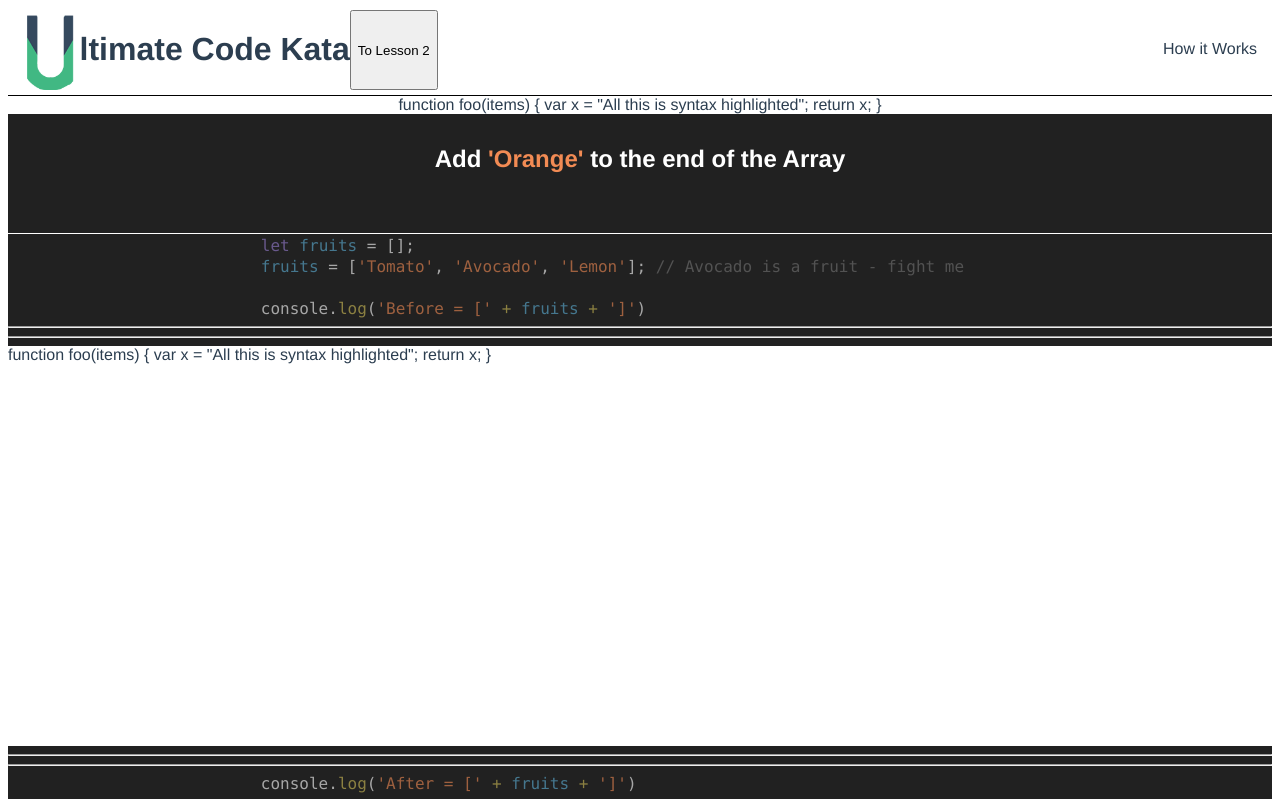
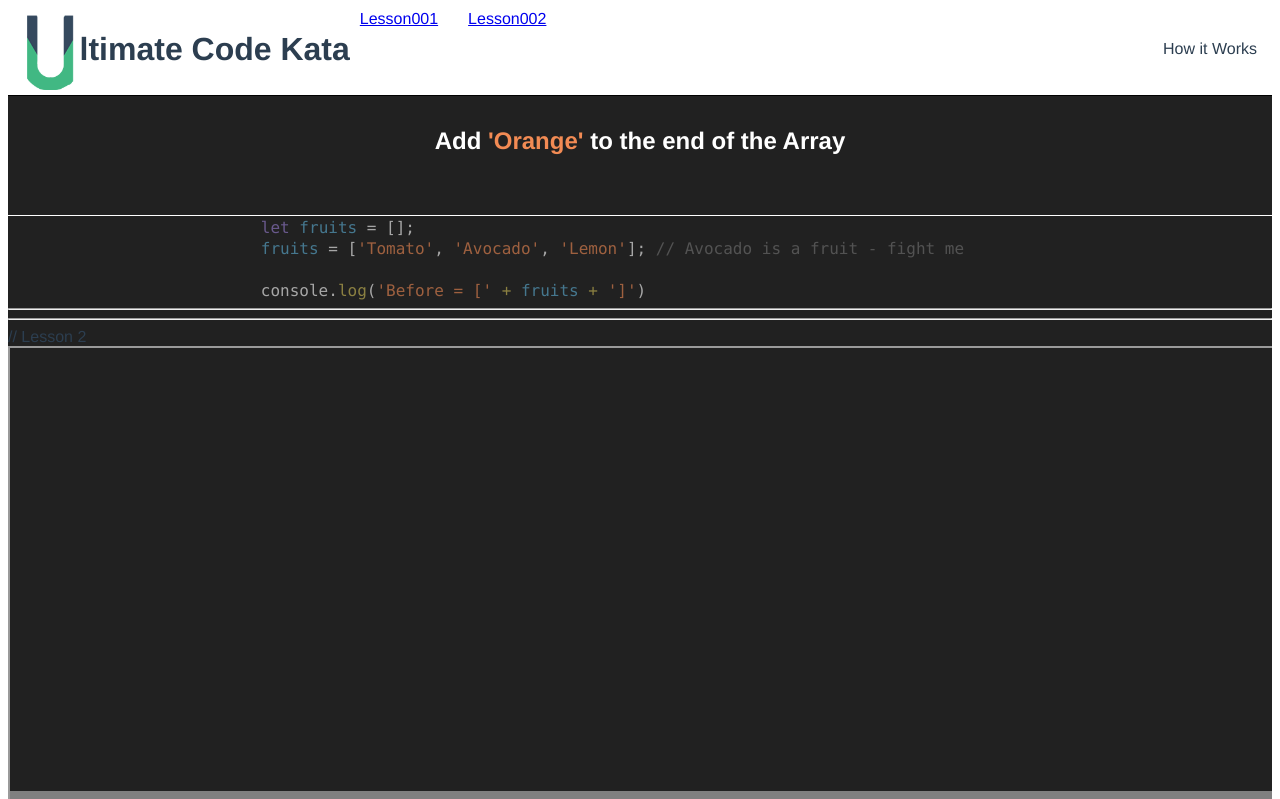
Before and after one commit to dm-creations/ultimate-kata, a Vue app in the folder ultimate-kata-vue/: page /lesson-2 in a window 1280 px wide. Shown: the top 799 px of the page. Built offline with nearby package versions, Linux system fonts and the light colour scheme.

Commit message:
some notes on proppage

```diff
--- a/ultimate-kata-vue/package.json
+++ b/ultimate-kata-vue/package.json
@@ -1,6 +1,6 @@
 {
   "name": "ultimate-kata-vue",
-  "version": "0.1.0",
+  "version": "0.1.1",
   "private": true,
   "scripts": {
     "serve": "vue-cli-service serve",
--- a/ultimate-kata-vue/public/index.html
+++ b/ultimate-kata-vue/public/index.html
@@ -39,8 +39,9 @@
     <div id="app"></div>
     <!-- built files will be auto injected -->
   </body>
-  <!-- <script src="/Users/Dwayne/Documents/ultimate-kata/ultimate-kata-vue/ace-builds-master/src/ace.js" type="text/javascript" charset="utf-8"></script> -->
+  <!-- <script src="/node_modules/ace-builds/src-noconflict/ace.js" type="text/javascript" charset="utf-8"></script> -->
   <script>
+  // ace.edit('editor');
     // var editor = ace.edit("editor");
     // editor.setTheme("ace/theme/cobalt");
     // editor.session.setMode("ace/mode/html");
--- a/ultimate-kata-vue/src/App.vue
+++ b/ultimate-kata-vue/src/App.vue
@@ -4,42 +4,79 @@
     <question title="Question"></question>
     <render title="Render"></render> -->
     <app-header></app-header>
-          <div id="editor" class="">function foo(items) {
-    var x = "All this is syntax highlighted";
-    return x;
-      }</div>
-    <lesson001></lesson001>
+
+    <router-view v-on:created="setCode"/>
     <app-footer></app-footer>
   </div>
 </template>
 
 <script>
-// import HelloWorld from './components/HelloWorld.vue';
-// import question from './components/question.vue';
-// import render from './components/render.vue';
+import routes from './router'
 import header from './components/header.vue';
-import lesson001 from './components/lesson001.vue';
 import footer from './components/footer.vue';
-// import ace from 'ace-builds/src/ace.js';
-// import 'ace-builds/src/mode-javascript.js';
 
 export default {
   name: 'App',
+  routes,
   components: {
     'app-header': header,
-    lesson001,
     'app-footer': footer
+  },
+  beforeCreate: function() {
+    // console.log(this.$ace)
+  },
+  mounted() {},
+  methods: {
+    setCode(lessonCode, language, theme) {
+      // Take the lesson from the child component into vm.data()
+      this.currentLesson = lessonCode;
+      this.modePath = language || this.modePath; // Javascript is the default if lesson component has no lesson language
+      this.themePath = theme || this.themePath; // what if lesson has theme but not language or vice versa? Always set false inside components?
+    },
+    goSay(foo) {
+      console.log(foo ? foo : 'keep trying')
+    },
+    childCode(event, value) {
+      console.log('From the child:', value)
+    },
+    getCode() {
+      return this.aceEditor.getValue();
+    }
   },
   data() {
     return {
-      component: 'lesson001'
+      lessonSession: '',
+      themePath: 'ace/theme/monokai',
+      currentLesson: ''
     }
   }
 }
 
-// var editor = ace.edit("editor");
+//   setup() {
+//     return { dode }
+//     }
+//  DOM Manipuations happen during and after mounted I think
+
+
+// beforeCreate
+// created --> called earlier in order to trigger actions like data fetching from API backend
+// beforeMount
+// mounted
+// beforeUpdate,
+// updated
+// beforeDestroy
+// destroyed
+
+
+
+// why do we want data return { aceEditor: null, } ?
+
+      // this.aceEditor.setSelection({
+      //           start: {row: 0, column: 0},
+      //           end: {row: 0, column: 0}
+      //       });
 // editor.setTheme("ace/theme/cobalt");
-// editor.session.setMode("ace/mode/html");
+// editor.session.setMode("ace/mode/javascript");
 
 // editor.commands.addCommands([{
 //   name: "showSettingsMenu",
@@ -67,9 +104,7 @@ export default {
   vertical-align: top;
 }
 #app .lesson {
-  box-sizing: border-box;
-  display: block;
-  width: 100%;
+  border: 0;
 }
 p {
   margin: 2px 0;
--- a/ultimate-kata-vue/src/components/header.vue
+++ b/ultimate-kata-vue/src/components/header.vue
@@ -6,7 +6,8 @@
                 <h1>ltimate Code Kata</h1>
             </span>
         </div>
-        <button to="./lesson002.vue">To Lesson 2</button>
+      <router-link class="r-link" :to="{ name: 'lesson001' }">Lesson001</router-link>
+      <router-link class="r-link" :to="{ name: 'lesson002' }">Lesson002</router-link>
         <span class="header-items">
             <p>How it Works</p>
         </span>
@@ -47,4 +48,8 @@ export default {
         margin-top: 0;
         text-align: right;
       }
+      .r-link {
+        margin-left: 10px;
+        margin-right: 20px;
+      }
 </style>
--- a/ultimate-kata-vue/src/components/lesson001.vue
+++ b/ultimate-kata-vue/src/components/lesson001.vue
@@ -1,5 +1,6 @@
 <template>
-  <div class="lesson code-bg">
+  <div class="lesson">
+    <div class="code-bg">
       <div class="prompt">
         <h1 class="white-txt">{{ title }}</h1>
         <h2 class="white-txt">
@@ -24,32 +25,98 @@
       </div>
       <div class="code-sandbox">
           <!-- <iframe class="box-iframe" src="https://codesandbox.io/s/lesson001-shvdr?codemirror=1&runonclick=1"></iframe> -->
-      <div id="editor" class="">function foo(items) {
-    var x = "All this is syntax highlighted";
-    return x;
-      }</div>
+        <div id="editor" class="">let fruits = [];
+        fruits = ['Tomato', 'Avocado', 'Lemon']; // Avocado is a fruit - fight me↵
+
+        console.log('Before = [' + fruits + ']')</div>
       </div>
       <hr /><hr />
       <div class="greyed-out">
         <p>console.<span class="method">log</span>(<span class="string">'After = ['</span> <span class="operator">+ </span><span class="vari">fruits</span><span class="operator"> + </span><span class="string">']'</span>)</p>
       </div>
-    <div class="run">Submit Code</div>
+      <div v-on:click="submit" class="run">Submit Code</div>
+    </div>
+    <iframe class="box-iframe" v-bind:srcdoc="lessonSession"></iframe>
   </div>
 </template>
 
 <script>
+
+
+
+// var jog = 'I jog';
 export default {
   name: 'lesson001',
   props: {
-    title: String
+    title: String,
+    userValue: Function,
+    lessonSession: [String, Function]
+  },
+  data() {
+    return {
+      value: 'We jog',
+      language: 'ace/mode/html',
+      lessonStartLine: 6,
+      lessonCode: '<h1>Check The Console for the Answer</h1>' + `
+<script>
+  let fruits = [];
+  fruits = ['Tomato', 'Avocado', 'Lemon']; // Avocado is a fruit - fight me
+  console.log('Before = ' + fruits);
+  // enter code here
+  console.log('After = ' + fruits);
+` + "</" + "script>",
+      themePath: 'ace/theme/monokai',
+      lessonCode1: `<template>
+      <head><style>h1{color:yellow;}</style></head>
+      <body>
+        <h1>Hi there buddy!</h1>
+        <script>console.log('whu!?')<script>
+      </body>
+    </template>`
+    }
+  },
+  mounted() {
+
+    // this.$emit('created', this.lessonCode, this.language);
+
+    // console.log();
+    this.aceEditor = this.$ace.edit('editor', {
+        maxLines: 60,
+        fontSize: 16,
+        theme: this.themePath,
+        mode: this.language,
+        tabSize: 4
+        }
+      );
+    this.aceEditor.session.setValue(this.lessonCode);
+    this.aceEditor.gotoLine(this.lessonStartLine);
+
+// beforeCreate
+// created --> called earlier in order to trigger actions like data fetching from API backend
+// beforeMount
+// mounted
+// beforeUpdate,
+// updated
+// beforeDestroy
+// destroyed
+  },
+  methods: {
+    submit() {
+      // take code inside ace editor
+      let iframe = document.querySelector('.box-iframe');
+      iframe.srcdoc = this.aceEditor.getValue();
+
+      // insert it into iframe
+    }
+  },
+  updated() {
+
   }
 }
 </script>
 
-<!-- Add "scoped" attribute to limit CSS to this component only -->
 <style scoped>
 #editor {
-        background-color: white;
     position: relative;
     top: 0;
     right: 0;
@@ -78,6 +145,7 @@ a {
   color: #42b983;
 }
 .code-bg {
+  box-sizing: border-box;
   position: relative;
   background-color: #212121; /* ideally {{code-bg}} */
   height: calc(100vh - 105px);
@@ -120,6 +188,7 @@ a {
   overflow: hidden;
 }
 .box-iframe {
+  box-sizing: border-box;
   width: 100%;
   min-height: 600px;
 }
@@ -136,6 +205,9 @@ textarea {
   font-family: Menlo;
   color: white;
   font-size: inherit;
+}
+#editor {
+  height: 600px;
 }
 .cursor {
   margin-bottom: -20px;
@@ -168,4 +240,15 @@ textarea {
   transition: all 0.2s ease-in 0s;
   font-weight: 500;
 }
+@media screen and (min-width: 667px) {
+  .lesson {
+    display: flex;
+  }
+  .code-bg {
+    width: 50%;
+  }
+  .box-iframe {
+    width: 50%;
+  }
+}
 </style>
--- a/ultimate-kata-vue/src/main.js
+++ b/ultimate-kata-vue/src/main.js
@@ -1,8 +1,15 @@
 import Vue from 'vue'
+import VueRouter from './router'
 import App from './App.vue'
+import ace from 'ace-builds/src-noconflict/ace';
+import 'ace-builds/webpack-resolver.js'
+import 'ace-builds/src-noconflict/theme-monokai'
+import 'ace-builds/src-noconflict/mode-javascript'
 
+Vue.prototype.$ace = ace
 Vue.config.productionTip = false
 
 new Vue({
-  render: h => h(App),
+  router: VueRouter,
+  render: h => h(App)
 }).$mount('#app')
--- /dev/null
+++ b/ultimate-kata-vue/src/router.js
@@ -0,0 +1,23 @@
+// router.js
+import Vue from "vue"
+import VueRouter from "vue-router"
+import lesson001 from "./components/lesson001.vue"
+import lesson002 from "./views/lesson002.vue"
+
+Vue.use(VueRouter)
+
+export default new VueRouter({
+    mode: "history",
+    routes: [
+        {
+            path: "/",
+            name: "lesson001",
+            component: lesson001
+        },
+        {
+            path: "/lesson-2",
+            name: "lesson002",
+            component: lesson002
+        }
+    ]
+})
--- a/ultimate-kata-vue/src/components/lesson002.vue
+++ b/ultimate-kata-vue/src/views/lesson002.vue
@@ -23,6 +23,9 @@
       <hr /><hr />
     </div>
     <div class="code-sandbox">
+       <div id="editor" class="">
+         // Lesson 2
+       </div>
       <iframe class="box-iframe" src=""></iframe>
     </div>
     <hr /><hr />
@@ -35,9 +38,14 @@
 
 <script>
 export default {
-  name: 'lesson001',
+  name: 'lesson002',
   props: {
     title: String
+  },
+  methods: {
+    goBack() {
+      window.history.length > 1 ? this.$router.go(-1) : this.$router.push('/')
+    }
   }
 }
 </script>
```
Also changed, not shown: ultimate-kata-vue/src/views/lesson003.vue (added, +15 -0 lines). Lines whose indentation alone changed are shown as unchanged.
